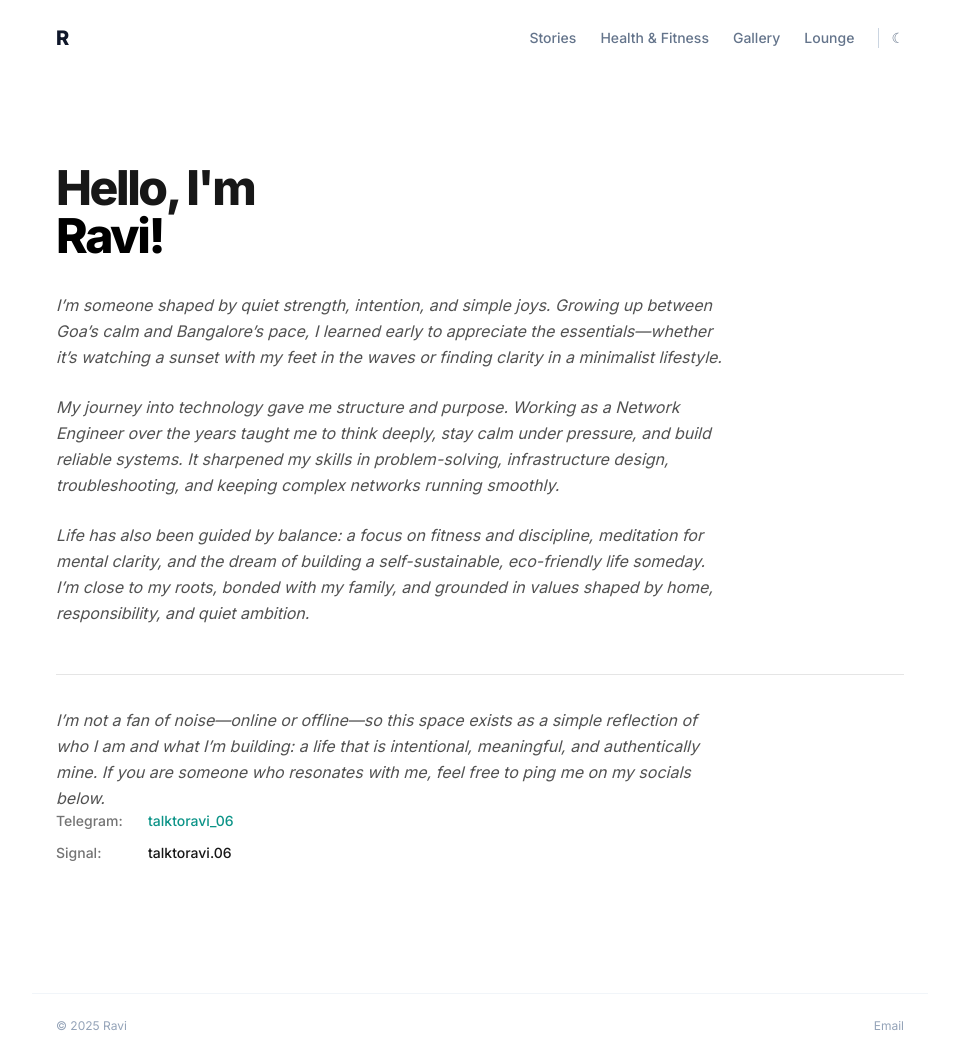
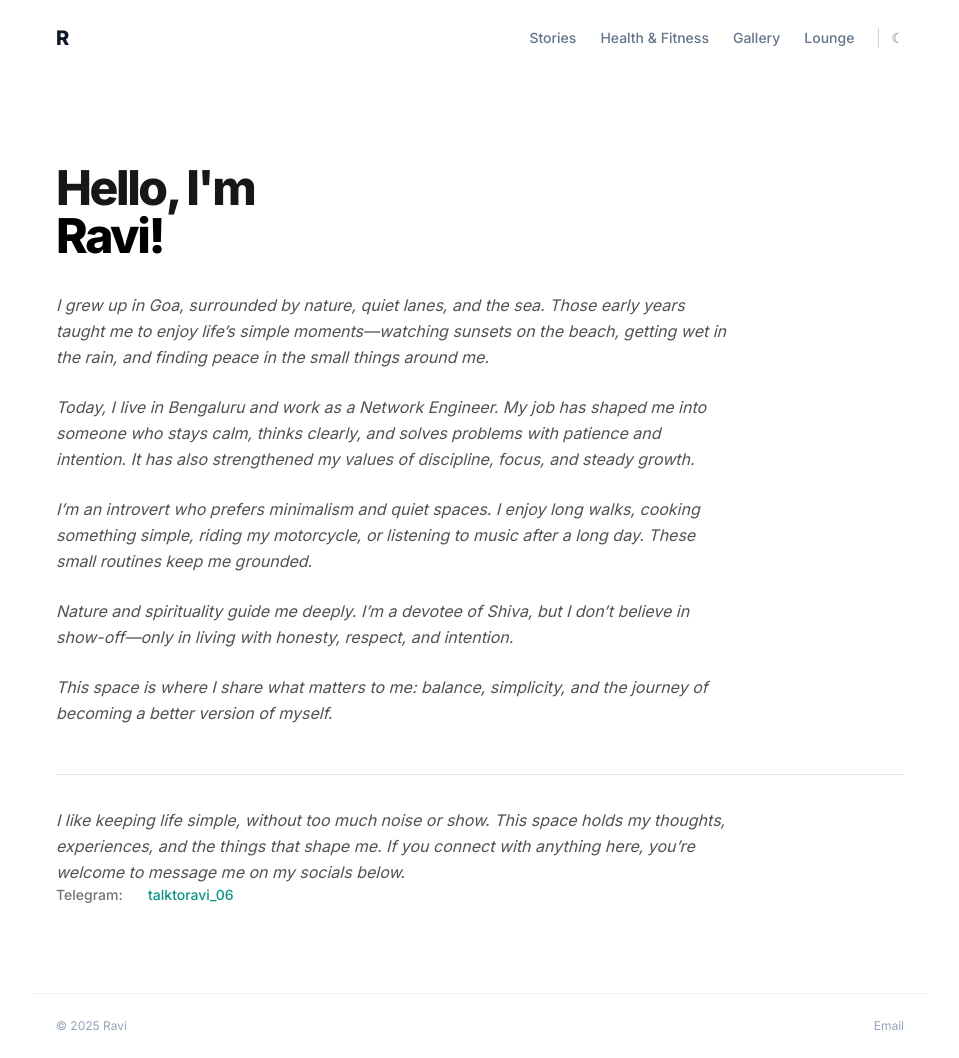
Before and after one commit to diaryofravi/me, a Jekyll site: the page built from index.html, in a window 1280 px wide and 1058 px high. Shown: the whole window, without its empty margins (160-1119 px from the left). Built offline with Jekyll 4.4.1, drawn with Linux system fonts in a browser that asks for light colours; nearby versions of some CDN libraries.

Commit message:
Signal and Telegram QR

```diff
--- a/index.html
+++ b/index.html
@@ -14,16 +14,19 @@
   <!-- Summary Text (Italic & Paragraphs) -->
   <div class="text-base italic text-neutral-600 dark:text-neutral-400 leading-relaxed max-w-2xl font-normal space-y-6">
     <p>
-      I’m someone shaped by quiet strength, intention, and simple joys. Growing up between Goa’s calm and Bangalore’s pace, I learned early to appreciate the essentials—whether it’s watching a sunset with my feet in the waves or finding clarity in a minimalist lifestyle.
+      I grew up in Goa, surrounded by nature, quiet lanes, and the sea. Those early years taught me to enjoy life’s simple moments—watching sunsets on the beach, getting wet in the rain, and finding peace in the small things around me.
     </p>
 
     <p>
-      My journey into technology gave me structure and purpose. Working as a Network Engineer over the years taught me to think deeply, stay calm under pressure, and build reliable systems. It sharpened my skills in problem-solving, infrastructure design, troubleshooting, and keeping complex networks running smoothly.
+      Today, I live in Bengaluru and work as a Network Engineer. My job has shaped me into someone who stays calm, thinks clearly, and solves problems with patience and intention. It has also strengthened my values of discipline, focus, and steady growth.
     </p>
 
     <p>
-      Life has also been guided by balance: a focus on fitness and discipline, meditation for mental clarity, and the dream of building a self-sustainable, eco-friendly life someday. I’m close to my roots, bonded with my family, and grounded in values shaped by home, responsibility, and quiet ambition.
+      I’m an introvert who prefers minimalism and quiet spaces. I enjoy long walks, cooking something simple, riding my motorcycle, or listening to music after a long day. These small routines keep me grounded.
     </p>
+
+    <p>Nature and spirituality guide me deeply. I’m a devotee of Shiva, but I don’t believe in show-off—only in living with honesty, respect, and intention.</p>
+    <p>This space is where I share what matters to me: balance, simplicity, and the journey of becoming a better version of myself.</p>
   </div>
 </section>
 
@@ -31,29 +34,30 @@
 <section class="mt-12 pt-8 border-t border-neutral-200 dark:border-neutral-800">
   <div class="text-base italic text-neutral-600 dark:text-neutral-400 leading-relaxed max-w-2xl font-normal space-y-6">
     <p>
-      I’m not a fan of noise—online or offline—so this space exists as a simple reflection of who I am and what I’m building: a life that is intentional, meaningful, and authentically mine.
-      If you are someone who resonates with me, feel free to ping me on my socials below.
+      I like keeping life simple, without too much noise or show. This space holds my thoughts, experiences, and the things that shape me.
+If you connect with anything here, you’re welcome to message me on my socials below.
     </p>
 
   </div>
     <!-- Usernames List -->
     <div class="space-y-3 text-sm font-medium">
 
-      <!-- Telegram -->
-      <div class="flex items-center gap-3">
-        <span class="text-neutral-500 w-20">Telegram:</span>
-        <a href="https://t.me/talktoravi_06" class="text-teal-600 dark:text-teal-400 hover:underline">
-          talktoravi_06
-        </a>
-      </div>
+    <div class="flex items-center gap-3 group relative">
+    <span class="text-neutral-500 w-20">Telegram:</span>
 
-      <!-- Signal -->
-      <div class="flex items-center gap-3">
-        <span class="text-neutral-500 w-20">Signal:</span>
-        <span class="text-neutral-900 dark:text-slate-200 select-all">
-          talktoravi.06
-        </span>
-      </div>
+    <a href="https://t.me/talktoravi_06" class="text-teal-600 dark:text-teal-400 hover:underline">
+        talktoravi_06
+    </a>
+
+    <!-- QR Code (Hidden by default, shown on hover) -->
+    <div class="absolute left-32 bottom-full mb-2 hidden group-hover:block z-10">
+        <img
+            src="https://api.qrserver.com/v1/create-qr-code/?size=150x150&data=https://t.me/talktoravi_06"
+            alt="Telegram QR"
+            class="w-24 h-24 border border-neutral-200 shadow-lg rounded bg-white"
+        >
+    </div>
+    </div>
 
     </div>
   </div>
```
